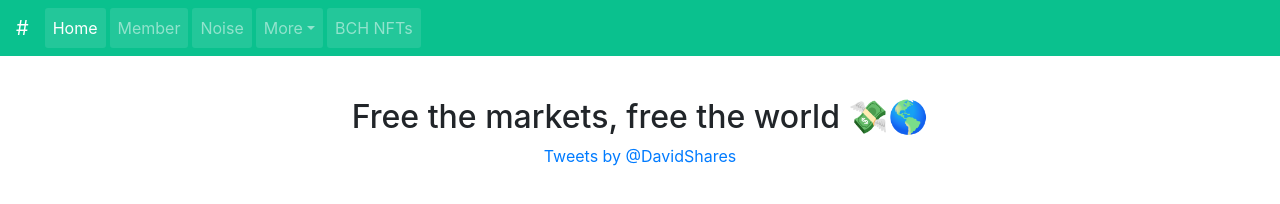
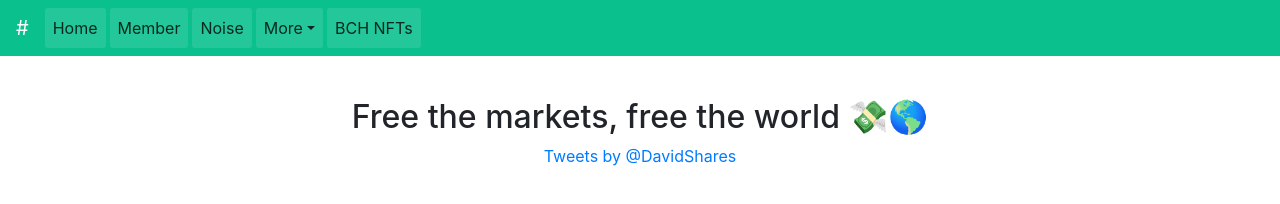
Before and after one commit to davidshares/davidshares.github.io, a plain HTML site: page index.html in a window 1280 px wide. Drawn offline with nearby package versions, Linux system fonts and the light colour scheme.

Commit message:
Update index.html

```diff
--- a/index.html
+++ b/index.html
@@ -17,7 +17,7 @@
         background: rgb(10,193,142) !important;
       }
       a.nav-link {
-        color:rgba(0,0,0,.8);
+        color:rgba(0,0,0,.8) !important;
         background:rgba(255,255,255,.1);
         border-radius:3px;
         margin-right:4px;
```
